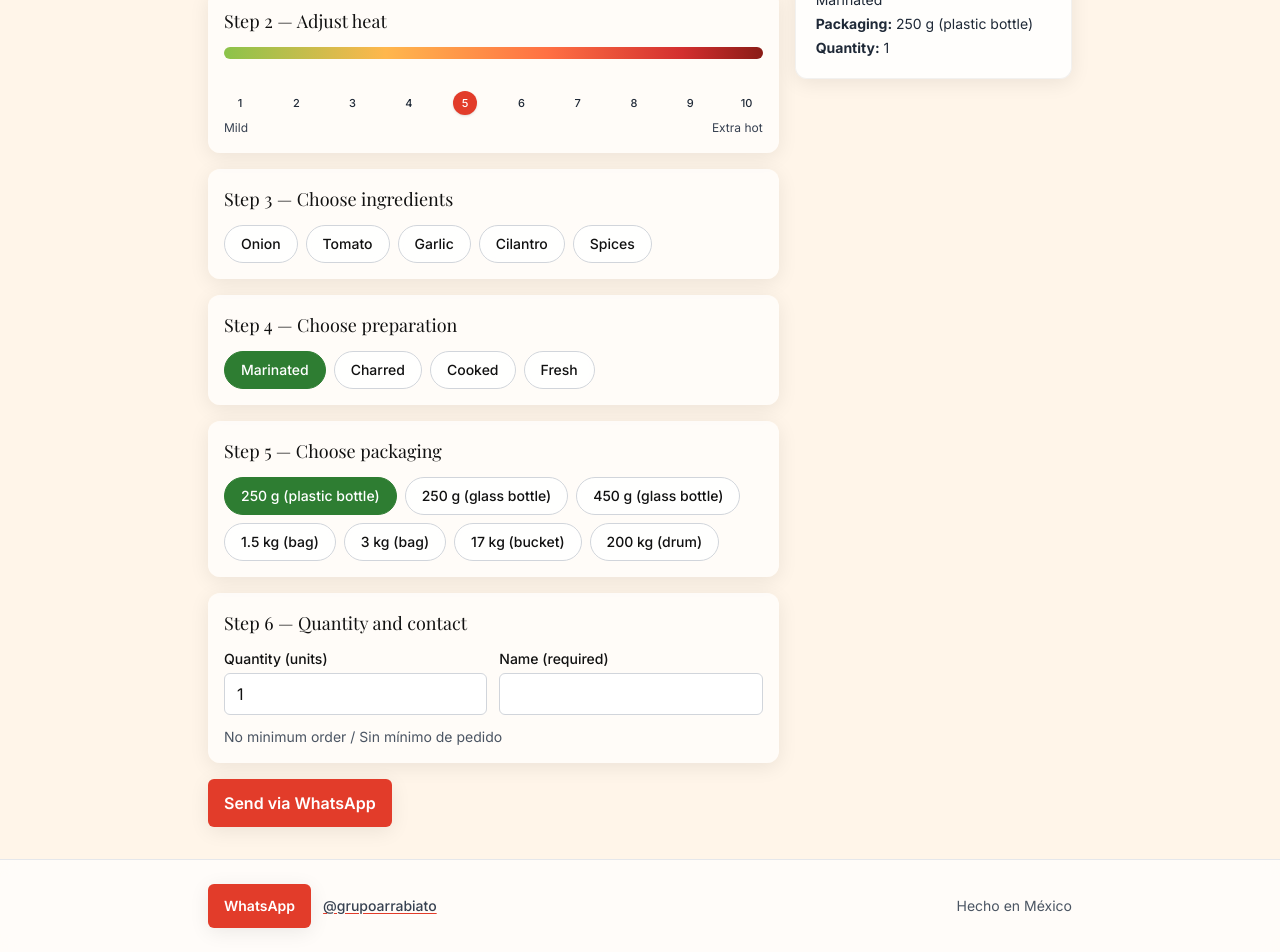
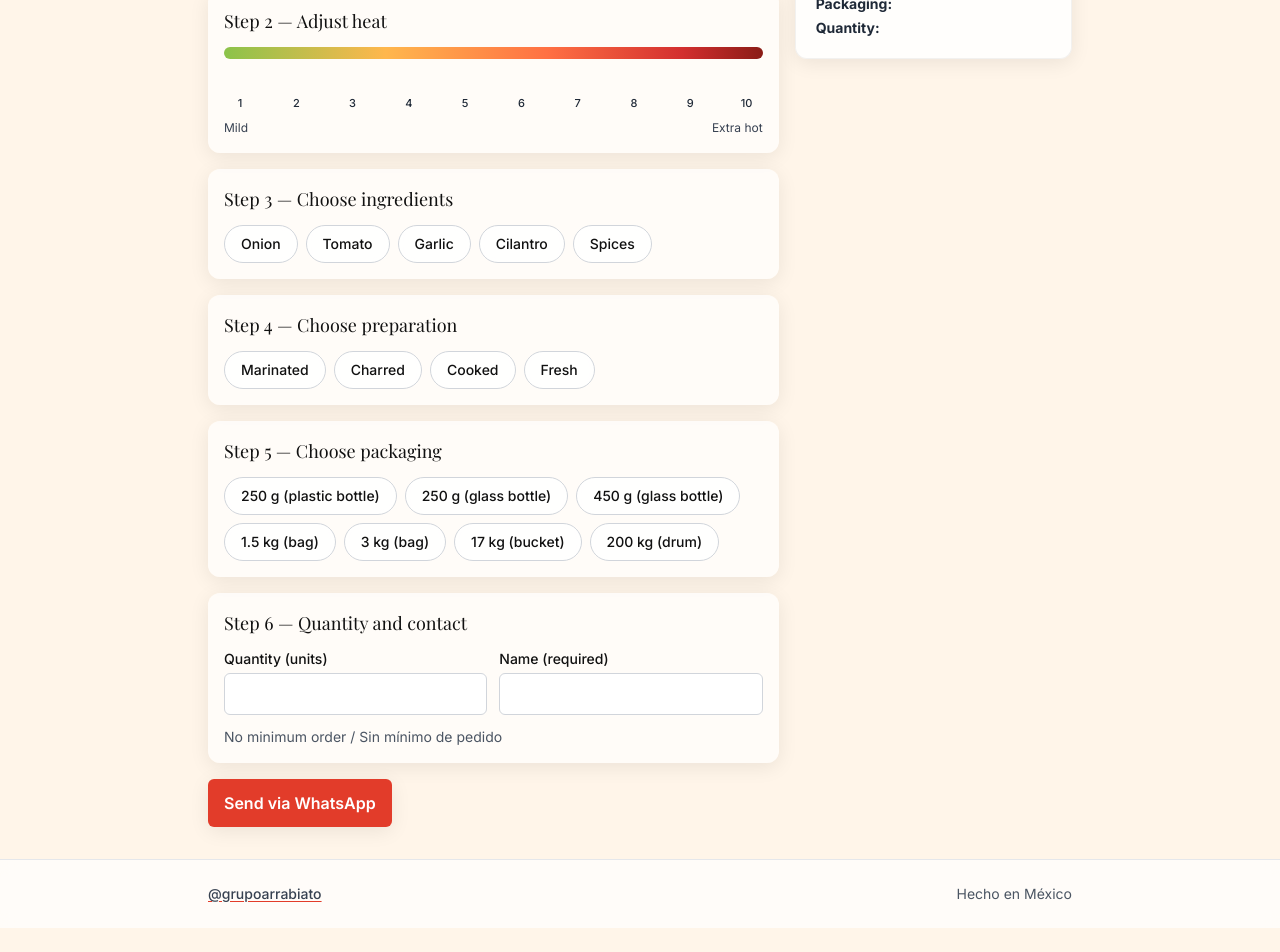
Before and after one commit to jerrojo/SALSAS, a Next.js app: page /en in a window 1280 px wide. Shown: the part 388-1340 px from the top of the page. After the commit the page ends 1316 px from the top, so only its background shows below. Built offline with nearby package versions, Linux system fonts and the light colour scheme; a web font is replaced by a local one.

Commit message:
chore(ui): remove WhatsApp button from footer, keep Instagram link

```diff
--- a/app/layout.tsx
+++ b/app/layout.tsx
@@ -44,15 +44,6 @@ export default function RootLayout({ children }: { children: React.ReactNode })
           <div className="mx-auto flex w-full max-w-4xl flex-col items-start gap-3 px-4 py-6 text-sm md:flex-row md:items-center md:justify-between">
             <div className="flex items-center gap-3">
               <a
-                href="https://wa.me/525538994836"
-                target="_blank"
-                rel="noopener noreferrer"
-                className="btn-primary"
-                aria-label="WhatsApp"
-              >
-                WhatsApp
-              </a>
-              <a
                 href="https://instagram.com/grupoarrabiato"
                 target="_blank"
                 rel="noopener noreferrer"
--- a/components/QuoteBuilder.tsx
+++ b/components/QuoteBuilder.tsx
@@ -16,7 +16,7 @@ import { useRouter } from "next/navigation";
 
 const orderSchema = z.object({
   chili: z.enum(["jalapeno", "serrano", "habanero", "poblano", "manzano"]),
-  heat: z.number().min(0).max(10),
+  heat: z.number().min(1).max(10),
   ingredients: z.array(z.enum(["onion", "tomato", "garlic", "cilantro", "spices"])).optional(),
   preparation: z.enum(["marinated", "charred", "cooked", "fresh"]),
   packaging: z.enum(["250g_plastic", "250g_glass", "450g_glass", "1_5kg_bag", "3kg_bag", "17kg_bucket", "200kg_drum"]),
@@ -38,14 +38,14 @@ export default function QuoteBuilder({ locale }: { locale: Locale }) {
       return saved as unknown as FormValues;
     }
     return {
-      chili: "jalapeno",
-      heat: 5,
+      chili: undefined as any,
+      heat: undefined as any,
       ingredients: [],
-      preparation: "marinated",
-      packaging: "250g_plastic",
-      quantity: 1,
+      preparation: undefined as any,
+      packaging: undefined as any,
+      quantity: undefined as any,
       name: ""
-    };
+    } as unknown as FormValues;
   }, []);
 
   const {
@@ -121,7 +121,7 @@ export default function QuoteBuilder({ locale }: { locale: Locale }) {
               name="heat"
               render={({ field }) => (
                 <Slider
-                  value={field.value}
+                  value={field.value ?? null}
                   onChange={(v) => field.onChange(v)}
                   min={1}
                   max={10}
--- a/components/Slider.tsx
+++ b/components/Slider.tsx
@@ -1,7 +1,7 @@
 "use client";
 
 type Props = {
-  value: number;
+  value: number | null;
   min?: number;
   max?: number;
   step?: number;
@@ -33,7 +33,7 @@ export default function Slider({
         min={min}
         max={max}
         step={step}
-        value={value}
+        value={typeof value === "number" ? value : (min ?? 1)}
         aria-label={ariaLabel}
         onChange={(e) => onChange(Number(e.target.value))}
         className="heat-slider -mt-6 w-full appearance-none bg-transparent accent-red [&::-webkit-slider-runnable-track]:h-3 [&::-webkit-slider-runnable-track]:rounded-full [&::-webkit-slider-thumb]:opacity-0 [&::-webkit-slider-thumb]:h-0 [&::-webkit-slider-thumb]:w-0 [&::-webkit-slider-thumb]:shadow-none [&::-webkit-slider-thumb]:border-0 focus:outline-none"
@@ -42,7 +42,7 @@ export default function Slider({
         <div className="flex justify-between text-[11px] font-medium text-gray-700 px-1">
           {Array.from({ length: 10 }, (_, i) => {
             const n = i + 1;
-            const active = n === value;
+            const active = typeof value === "number" && n === value;
             return (
               <button
                 key={n}
```
